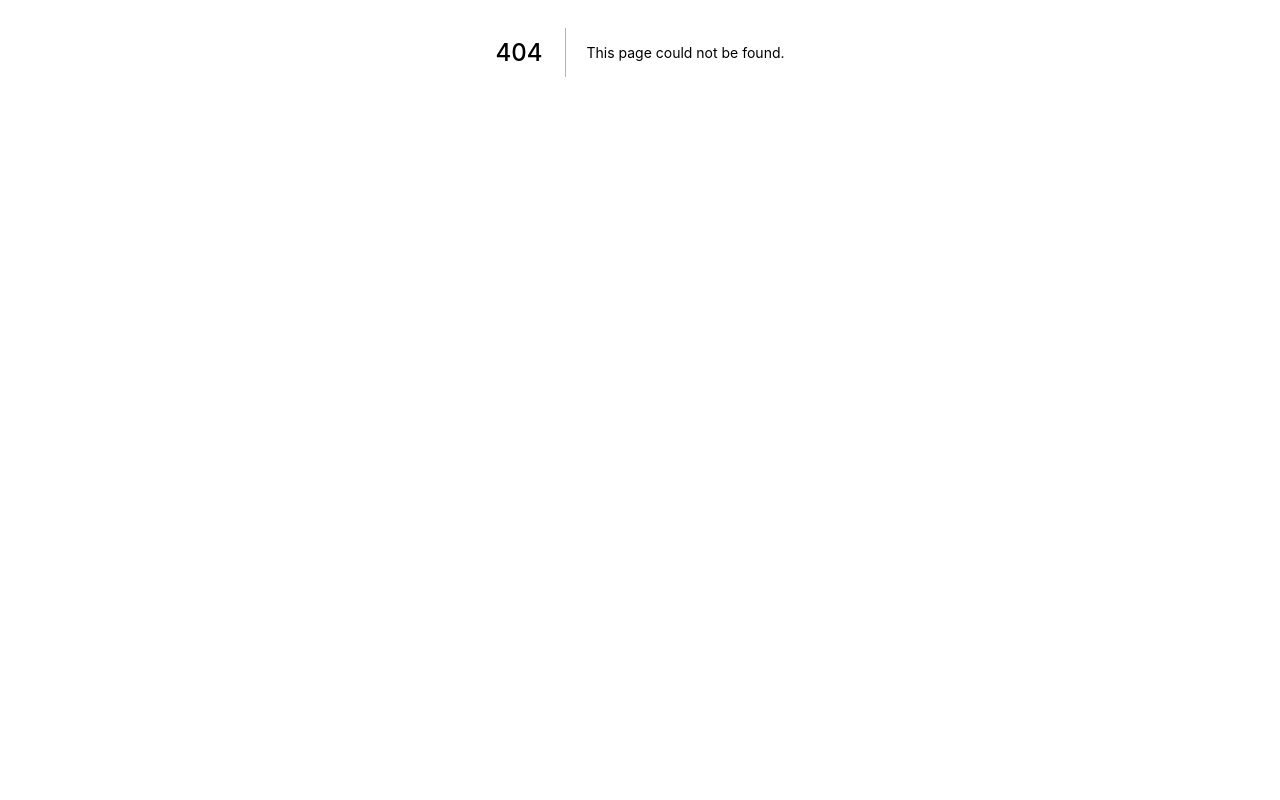
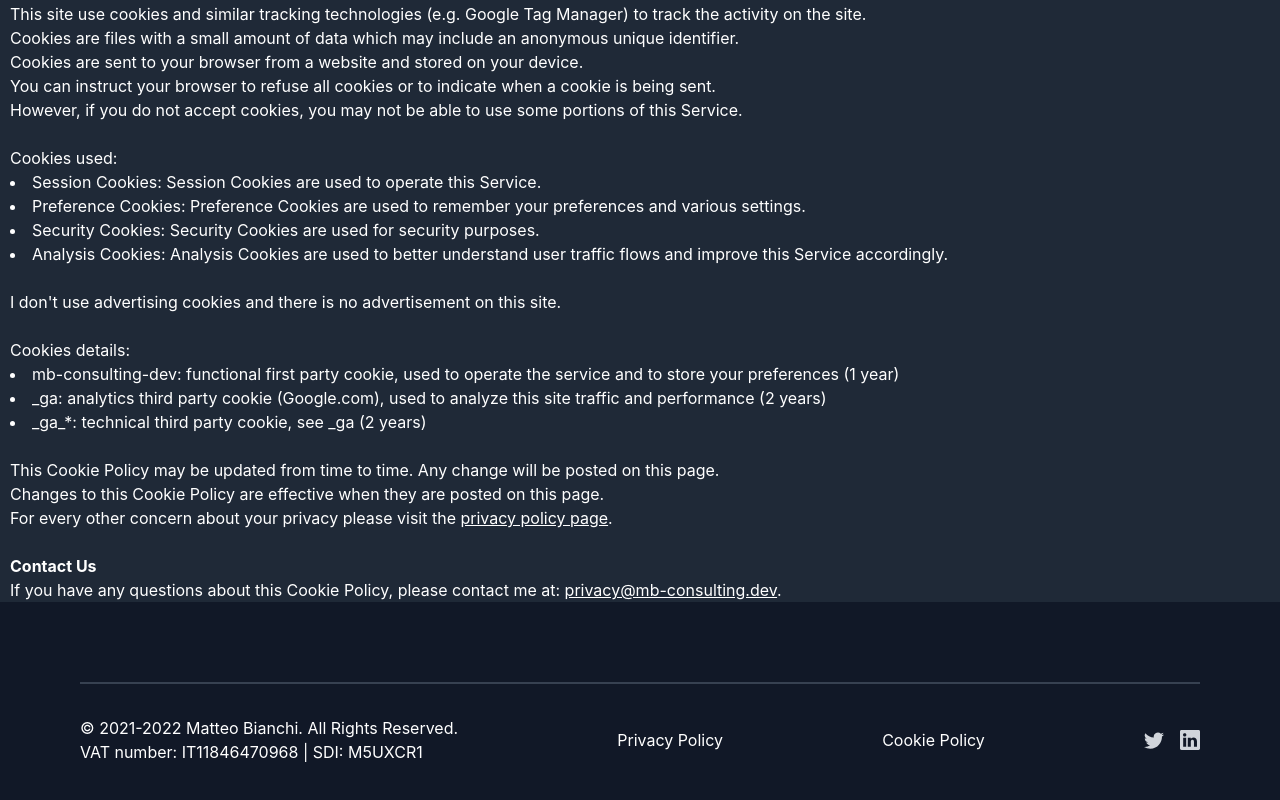
Before and after one commit to mbianchidev/mb-consulting.dev, a Next.js app: page /cookie-policy in a window 1280 px wide. Before the commit this address had no page. Shown: the part 348-1148 px from the top of the page. Before the commit the page ends 800 px from the top, so only its background shows below. Built offline with nearby package versions, Linux system fonts and the light colour scheme.

Commit message:
Improved privacy compliance (GDPR), now cookie and privacy policy are separated

```diff
--- a/components/CookiePolicy.js
+++ b/components/CookiePolicy.js
@@ -3,87 +3,43 @@ import userData from "@constants/data";
 
 export default function CookiePolicy() {
   return (
-  <section id="policy-container" className="bg-white dark:bg-gray-800" style={{marginLeft : "10px", marginRight: "10px" }}>
-      <h1 className="font-bold text-xl" style={{textAlign : "center"}}>Introduction</h1>
-      Welcome to my website.
-      <br></br>
-      <br></br>
-      I, {userData.name} as MB-Consulting-dev, operate {userData.domain} (hereinafter referred to as <b>"Service"</b>).<br></br>
-      Our Privacy Policy governs your visit to <u><a target="_blank" rel="noopener noreferrer" href="/policy">https://{userData.domain}/policy</a></u> it explains how we collect, safeguard and disclose information that results from your use of our Service.<br></br>
-      We use your data to provide and improve Service. By using Service, you agree to the collection and use of information in accordance with this policy.<br></br>
-      Our Terms and Conditions (<b>"Terms"</b>) govern all use of our Service and together with the Privacy Policy constitutes your agreement with us (<b>"Agreement"</b>).<br></br>
-      <br></br>
-
-      <b>Cookies</b>
-      <br></br>
-      <br></br>
-      Cookies are small files stored on your device (computer or mobile device).<br></br>
-
-      <br></br>
-      <h1 className="font-bold text-xl" style={{textAlign : "center"}}>Information Collection and Use</h1>
-      <br></br>
-
-      We collect several few information for analytics purposes to provide and improve our Service to you. <br></br>
-
+  <section id="cookie-policy-container" className="bg-white dark:bg-gray-800" style={{marginLeft : "10px", marginRight: "10px" }}>
       <br></br>
       <h3 className="font-light text-xl">Tracking Cookies Data</h3>
       <br></br>
-
-      We use cookies and similar tracking technologies to track the activity on our Service and we hold certain information.<br></br>
+      This site use cookies and similar tracking technologies (e.g. Google Tag Manager) to track the activity on the site.<br></br>
       Cookies are files with a small amount of data which may include an anonymous unique identifier.<br></br>
       Cookies are sent to your browser from a website and stored on your device.<br></br>
-      Other tracking technologies are also used such as beacons, tags and scripts to collect and track information and to improve and analyze our Service.<br></br>
       You can instruct your browser to refuse all cookies or to indicate when a cookie is being sent.<br></br>
-      However, if you do not accept cookies, you may not be able to use some portions of our Service.<br></br>
+      However, if you do not accept cookies, you may not be able to use some portions of this Service.<br></br>
       <br></br>
-      Cookies we use:
+      Cookies used:
       <br></br>
-      <li>Session Cookies (technical): We use Session Cookies to operate our Service.</li>
-      <li>Preference Cookies (technical): We use Preference Cookies to remember your preferences and various settings.</li>
-      <li>Security Cookies (technical): We use Security Cookies for security purposes.</li>
-
-      <li>Analytics Cookies (analytics): Analytics Cookies are used to generate reports useful to improve the service and do statistical analysis to improve the content provided.</li>
+      <li>Session Cookies: Session Cookies are used to operate this Service.</li>
+      <li>Preference Cookies: Preference Cookies are used to remember your preferences and various settings.</li>
+      <li>Security Cookies: Security Cookies are used for security purposes.</li>
+      <li>Analysis Cookies: Analysis Cookies are used to better understand user traffic flows and improve this Service accordingly.</li>
+      <br></br>
+      I don't use advertising cookies and there is no advertisement on this site.
+      <br></br>
 
       <br></br>
-      <h2 className="font-semibold text-xl">Retention of Data</h2>
+      Cookies details:
+      <br></br>
+      <li>mb-consulting-dev: functional first party cookie, used to operate the service and to store your preferences (1 year)</li>
+      <li>_ga: analytics third party cookie (Google.com), used to analyze this site traffic and performance (2 years)</li>
+      <li>_ga_*: technical third party cookie, see _ga (2 years)</li>
       <br></br>
 
-      We will retain your cookies only for as long as is necessary for the purposes set out in this Cookie Policy.<br></br>
-      We will retain and use your Personal Data to the extent necessary to comply with our legal obligations, maximum 6 months.<br></br>
-
-      <br></br>
-      <h2 className="font-semibold text-xl">Security of Cookies Data</h2>
-      <br></br>
-
-      The security of your data is important to us but remember that no method of transmission over the Internet or method of electronic storage is 100% secure.<br></br>
-      While we strive to use commercially acceptable means to protect your Personal Data, we cannot guarantee its absolute security.<br></br>
-
-      <br></br>
-      <h1 className="font-bold text-xl" style={{textAlign : "center"}}>Your Data Protection Rights Under General Data Protection Regulation (GDPR)</h1>
-      <br></br>
-
-      If you are a resident of the European Union (EU) and European Economic Area (EEA), you have certain data protection rights, covered by GDPR.<br></br>
-      – See more at <u><a target="_blank" rel="noopener noreferrer" href="https://eur-lex.europa.eu/eli/reg/2016/679/oj">https://eur-lex.europa.eu/eli/reg/2016/679/oj</a></u><br></br>
-
-      <br></br>
-      <h1 className="font-bold text-xl" style={{textAlign : "center"}}>Behavioral Remarketing</h1>
-      <br></br>
-
-      We don't use remarketing services to advertise on third party websites to you after you visited our Service.<br></br>
-
-      <br></br>
-      <h1 className="font-bold text-xl" style={{textAlign : "center"}}>Changes to This Cookie Policy</h1>
-      <br></br>
-
-      We may update our Cookie Policy from time to time. We will notify you of any changes by posting the new Cookie Policy on this page.<br></br>
-      We will let you know via email and/or a prominent notice on our Service, prior to the change becoming effective and update "effective date" at the top of this Cookie Policy.<br></br>
-      You are advised to review this Cookie Policy periodically for any changes. Changes to this Cookie Policy are effective when they are posted on this page.<br></br>
+      This Cookie Policy may be updated from time to time. Any change will be posted on this page.<br></br>
+      Changes to this Cookie Policy are effective when they are posted on this page.<br></br>
+      For every other concern about your privacy please visit the <u><a target="_blank" rel="noopener noreferrer" href="/privacy-policy">privacy policy page</a></u>.<br></br>
 
       <br></br>
       <b>Contact Us</b>
       <br></br>
 
-      If you have any questions about this Cookie Policy, please contact us by email: <u>{userData.privacyMail}</u>.<br></br>
+      If you have any questions about this Cookie Policy, please contact me at: <u>{userData.privacyMail}</u>.<br></br>
     </section>
   );
 }
--- a/components/Footer.js
+++ b/components/Footer.js
@@ -8,11 +8,14 @@ export default function Footer() {
         <div className="h-0.5 w-full bg-white dark:bg-gray-700"></div>
         <div className="flex flex-col space-y-4 md:space-y-0 md:flex-row justify-between md:items-center mt-8">
           <div>
-            <p>&copy; 2021-{new Date().getFullYear()} - Matteo Bianchi. All Rights Reserved. </p>
-            <p>VAT number: {userData.vat} | SDI: {userData.sdi}</p>
+            <p>&copy; 2021-{new Date().getFullYear()} Matteo Bianchi. All Rights Reserved. </p>
+            <p>VAT number: {userData.vat}{" | "}SDI: {userData.sdi}</p>
           </div>
           <div className="flex flex-col md:flex-row">
-          <a href="/policy">Privacy & Cookie Policy</a>
+            <a href="/privacy-policy">Privacy Policy </a>
+          </div>
+          <div className="flex flex-col md:flex-row">
+          <a href="/cookie-policy">Cookie Policy</a>
           </div>
           <div className="space-x-4 flex flex-row items-center">
             <a
--- a/components/Policy.js
+++ b/components/PrivacyPolicy.js
@@ -1,7 +1,7 @@
 import React from "react";
 import userData from "@constants/data";
 
-export default function Policy() {
+export default function PrivacyPolicy() {
   return (
   <section id="policy-container" className="bg-white dark:bg-gray-800" style={{marginLeft : "10px", marginRight: "10px" }}>
       <h1 className="font-bold text-xl" style={{textAlign : "center"}}>Introduction</h1>
@@ -9,9 +9,8 @@ export default function Policy() {
       <br></br>
       <br></br>
       I, {userData.name}, operate {userData.domain} (hereinafter referred to as <b>"Service"</b>).<br></br>
-      This Privacy Policy governs your visit to <u><a target="_blank" rel="noopener noreferrer" href="/policy">https://{userData.domain}</a></u> it explains how I collect, safeguard and disclose information that results from your use of this Service.<br></br>
+      This Privacy Policy governs your visit to my site, It explains how I collect, safeguard and disclose information that results from your use of this Service.<br></br>
       Your data are used anonymously to analyze traffic over this site. By using the Service, you agree to the collection and use of information in accordance with this policy.<br></br>
-      These Terms and Conditions (<b>"Terms"</b>) govern all use of this Service and together with the Privacy Policy constitutes your agreement with me (<b>"Agreement"</b>).<br></br>
       <br></br>
 
       <b>Definitions</b>
@@ -63,7 +62,7 @@ export default function Policy() {
       <h3 className="font-light text-xl">Tracking Cookies Data</h3>
       <br></br>
 
-      This siste use cookies and similar tracking technologies (e.g. Google Tag Manager) to track the activity on the site.<br></br>
+      This site use cookies and similar tracking technologies (e.g. Google Tag Manager) to track the activity on the site.<br></br>
       Cookies are files with a small amount of data which may include an anonymous unique identifier.<br></br>
       Cookies are sent to your browser from a website and stored on your device.<br></br>
       Other tracking technologies are also used such as beacons, tags and scripts to collect and track information and to improve and analyze this Service.<br></br>
@@ -152,7 +151,7 @@ export default function Policy() {
       If you are a resident of the European Union (EU) and European Economic Area (EEA), you have certain data protection rights, covered by GDPR.<br></br>
       – See more at <u><a target="_blank" rel="noopener noreferrer" href="https://eur-lex.europa.eu/eli/reg/2016/679/oj">https://eur-lex.europa.eu/eli/reg/2016/679/oj</a></u><br></br>
       I aim to take reasonable steps to allow you to correct, amend, delete, or limit the use of your Personal Data.<br></br>
-      If you wish to be informed what Personal Data I hold about you and if you want it to be removed from my system, please email me at <u>{userData.privacyMail}</u>.<br></br>
+      If you wish to be informed what Personal Data I hold about you and if you want it to be removed from my system, please contact me at: <u>{userData.privacyMail}</u>.<br></br>
       You have the following data protection rights (even when living outside EU):<br></br>
       <li>the right to access, update or to delete the information I have on you;</li>
       <li>the right of rectification. You have the right to have your information rectified if that information is inaccurate or incomplete;</li>
@@ -322,7 +321,7 @@ export default function Policy() {
       <b>Contact Me</b>
       <br></br>
 
-      If you have any questions about this Privacy Policy, please contact me by email: <u>{userData.privacyMail}</u>.<br></br>
+      If you have any questions about this Privacy Policy, please contact me at: <u>{userData.privacyMail}</u>.<br></br>
     </section>
   );
 }
--- /dev/null
+++ b/pages/cookie-policy.js
@@ -0,0 +1,11 @@
+import React from "react";
+import ContainerBlock from "@components/ContainerBlock";
+import CookiePolicy from "@components/CookiePolicy";
+
+export default function cookiePolicy() {
+  return (
+    <ContainerBlock title="Cookie Policy - Matteo Bianchi">
+      <CookiePolicy />
+    </ContainerBlock>
+  );
+}
--- a/pages/policy.js
+++ /dev/null
@@ -1,11 +0,0 @@
-import React from "react";
-import ContainerBlock from "@components/ContainerBlock";
-import Policy from "@components/Policy";
-
-export default function policy() {
-  return (
-    <ContainerBlock title="Policy - Matteo Bianchi">
-      <Policy />
-    </ContainerBlock>
-  );
-}
--- /dev/null
+++ b/pages/privacy-policy.js
@@ -0,0 +1,11 @@
+import React from "react";
+import ContainerBlock from "@components/ContainerBlock";
+import PrivacyPolicy from "@components/PrivacyPolicy";
+
+export default function privacyPolicy() {
+  return (
+    <ContainerBlock title="Privacy Policy - Matteo Bianchi">
+      <PrivacyPolicy />
+    </ContainerBlock>
+  );
+}
```
